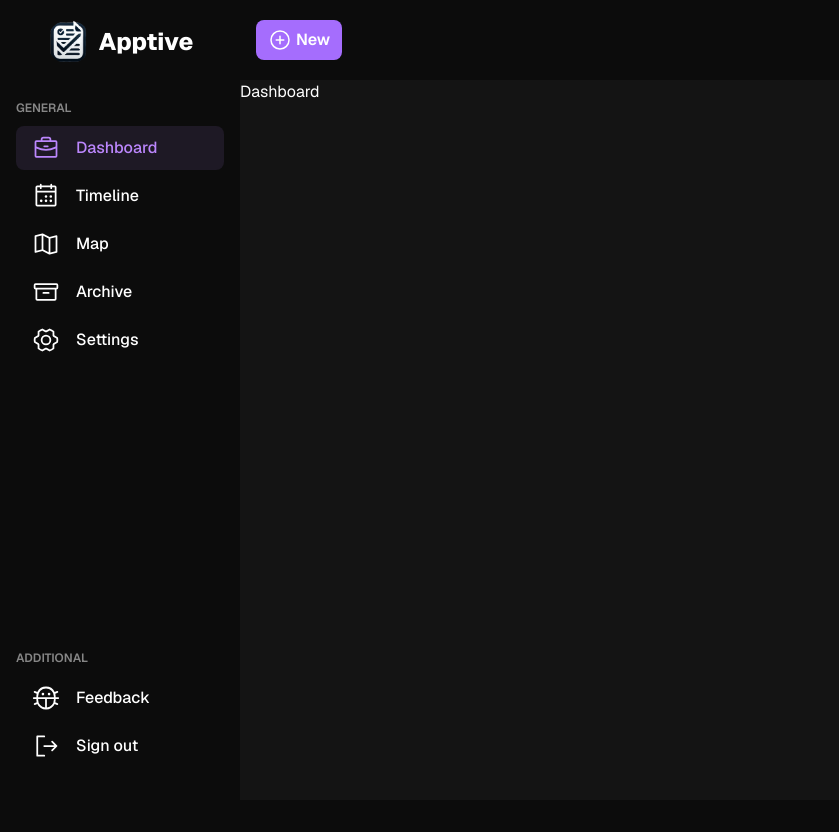
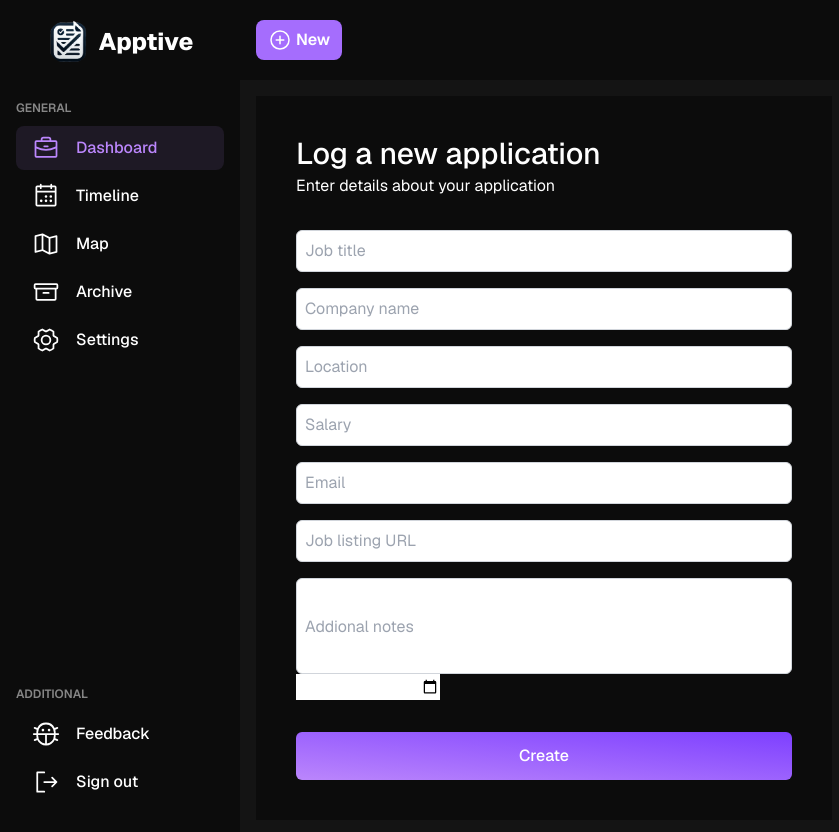
Before and after one commit to krishabbashyal/Apptive, a Next.js app in the folder client/: page /dashboard in a window 1280 px wide. Shown: the top 832 px of the page, without its empty margins (0-839 px from the left). Before the commit the page ends 800 px from the top, so only its background shows below. Built offline with nearby package versions, Linux system fonts and the light colour scheme.

Commit message:
Started working on create new form

```diff
--- a/client/src/app/(main)/dashboard/page.tsx
+++ b/client/src/app/(main)/dashboard/page.tsx
@@ -1,12 +1,13 @@
 import React from 'react'
 import Navbar from '@/components/Navbar/Navbar'
+import ApplicationForm from '@/components/Forms/ApplicationForm'
 
 const Dashboard = () => {
   return (
     <div className=''>
       <Navbar />
-      <div>
-        <p>Dashboard</p>
+      <div className='m-4'>
+        <ApplicationForm />
       </div>
     </div>
   )
--- /dev/null
+++ b/client/src/components/Forms/ApplicationForm.tsx
@@ -0,0 +1,73 @@
+import React from "react";
+
+function ApplicationForm() {
+  return (
+    <div className="w-[36rem] bg-foreground">
+      <form noValidate className="flex flex-col p-4 sm:p-6 md:p-8 lg:p-10">
+        <h1 className="text-left text-2xl font-medium sm:text-3xl">
+          Log a new application
+        </h1>
+        <p className="mt-0.5">Enter details about your application</p>
+
+        <div>
+          <div className="mt-4 flex flex-col gap-4 sm:flex-row"></div>
+          <div className="mt-4 flex flex-col gap-y-4">
+            <div>
+              <input
+                className="w-full rounded-md border border-gray-300 p-2"
+                placeholder="Job title"
+              />
+            </div>
+            <div>
+              <input
+                className="w-full rounded-md border border-gray-300 p-2"
+                placeholder="Company name"
+              />
+            </div>
+            <div>
+              <input
+                className="w-full rounded-md border border-gray-300 p-2"
+                placeholder="Location"
+              />
+            </div>
+            <div>
+              <input
+                className="w-full rounded-md border border-gray-300 p-2"
+                placeholder="Salary"
+              />
+            </div>
+            <div>
+              <input
+                className="w-full rounded-md border border-gray-300 p-2"
+                placeholder="Email"
+              />
+            </div>
+            <div>
+              <input
+                className="w-full rounded-md border border-gray-300 p-2"
+                placeholder="Job listing URL"
+              />
+            </div>            <div>
+              <input
+                className="w-full h-24 rounded-md border border-gray-300 p-2"
+                placeholder="Addional notes"
+              />
+            </div>
+          </div>
+          <div>
+            <input type="date" color="black" />
+          </div>
+        </div>
+
+        <button
+          type="submit"
+          className="mt-6 h-12 rounded-md from-accent to-accentDark px-4 py-2 font-medium text-white enabled:bg-gradient-to-tr disabled:cursor-not-allowed disabled:bg-cadetGray sm:mt-8"
+        >
+          Create
+        </button>
+      </form>
+    </div>
+  );
+}
+
+export default ApplicationForm;
--- a/client/src/components/Navbar/Navbar.tsx
+++ b/client/src/components/Navbar/Navbar.tsx
@@ -2,8 +2,10 @@
 
 import { PlusCircle } from "@phosphor-icons/react";
 
+
 import React from "react";
 import Link from "next/link";
+
 
 const Navbar = () => {
   const userExists = true; // Change this depending on your logic for user authentication
```
